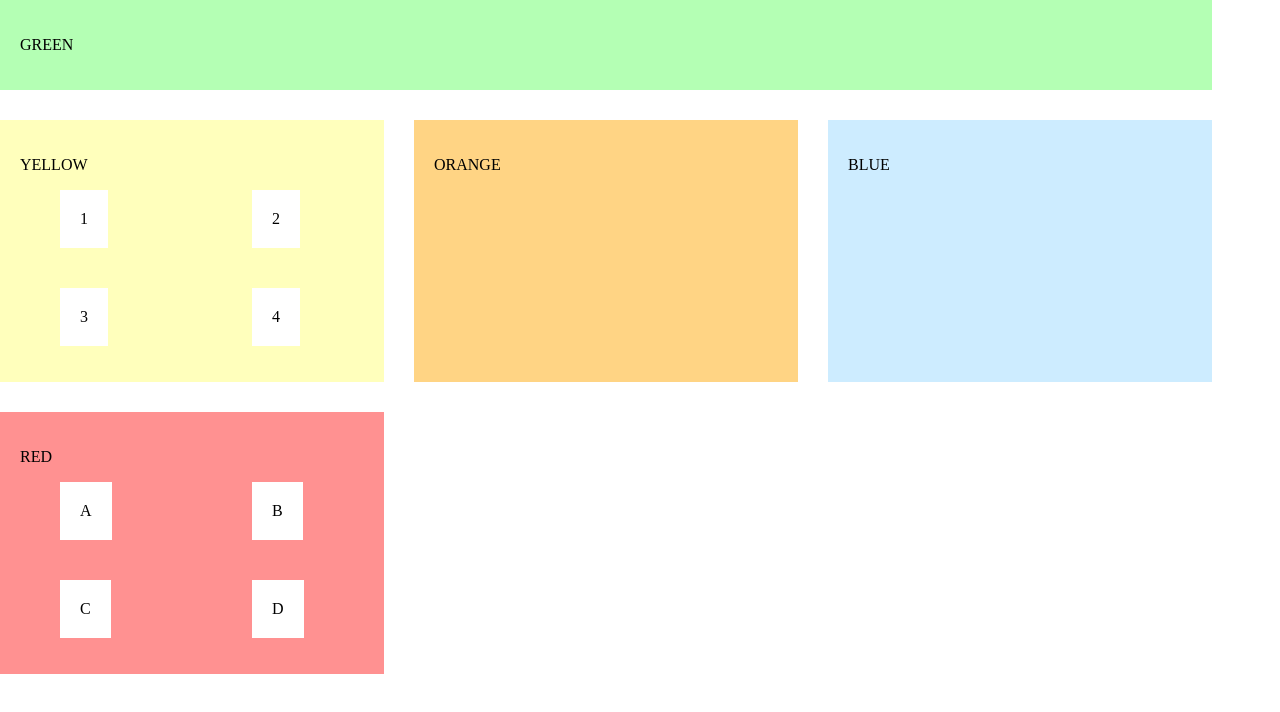
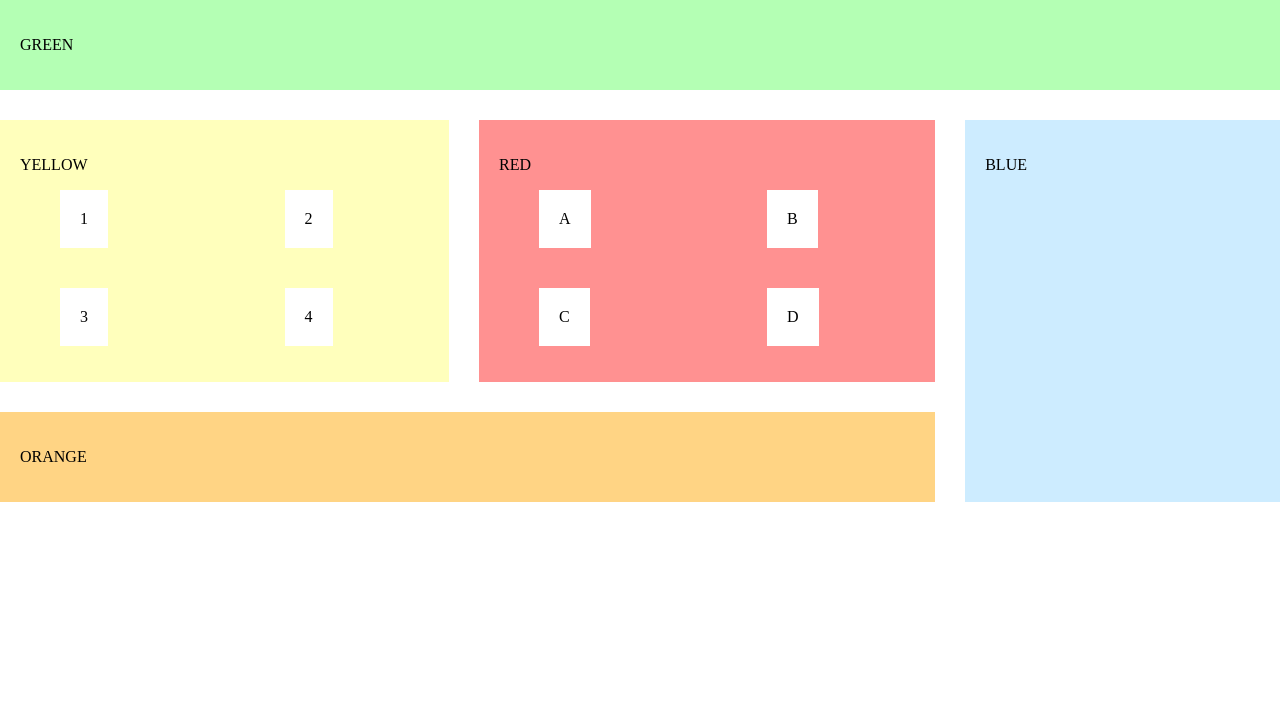
Before and after one commit to Bees7nees/Develhope-CSS-Exercises, a plain HTML site: page 11.GridProperties/index.html in a window 1280 px wide. Drawn offline with Linux system fonts and the light colour scheme.

Commit message:
Exercise 11 completed

```diff
--- a/11.GridProperties/start.css
+++ b/11.GridProperties/start.css
@@ -1,8 +1,6 @@
 body {
     margin: 0;
     display: grid;
-    grid-template-columns: 30% 30% 30%;
-    grid-template-rows: 100px, 100px, 100px, 100px;
     gap: 30px;
 }
 
@@ -16,17 +14,23 @@ body {
 #yellow {
     background-color: rgb(255, 255, 188);
     padding: 20px;
+    grid-column-start: 1;
+
 }
 
 #orange {
     background-color: rgb(255, 212, 132);
     padding: 20px;
+    grid-row-start: 3;
+    grid-column-start: 1;
+    grid-column-end: 3;
 
 }
 
 #red {
     background-color: rgb(255, 145, 145);
     padding: 20px;
+    grid-column-start: 2;
 
 }
 
@@ -35,7 +39,7 @@ body {
     padding: 20px;
     grid-column-start: 3;
     grid-row-start: 2;
-    grid-row-end: 3;
+    grid-row-end: 4;
 }
 
 li {
```
